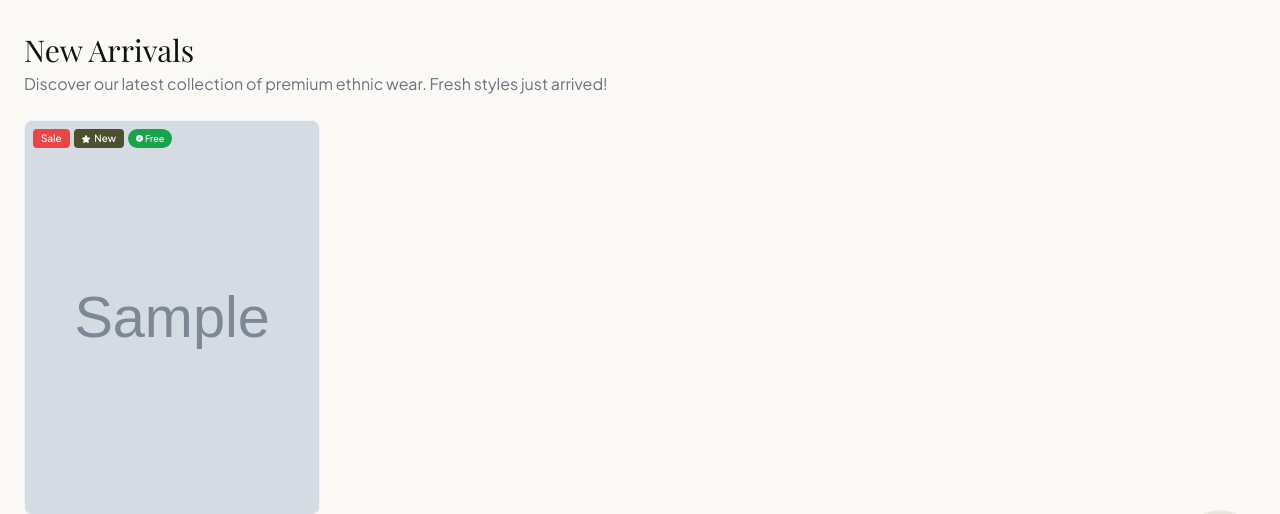
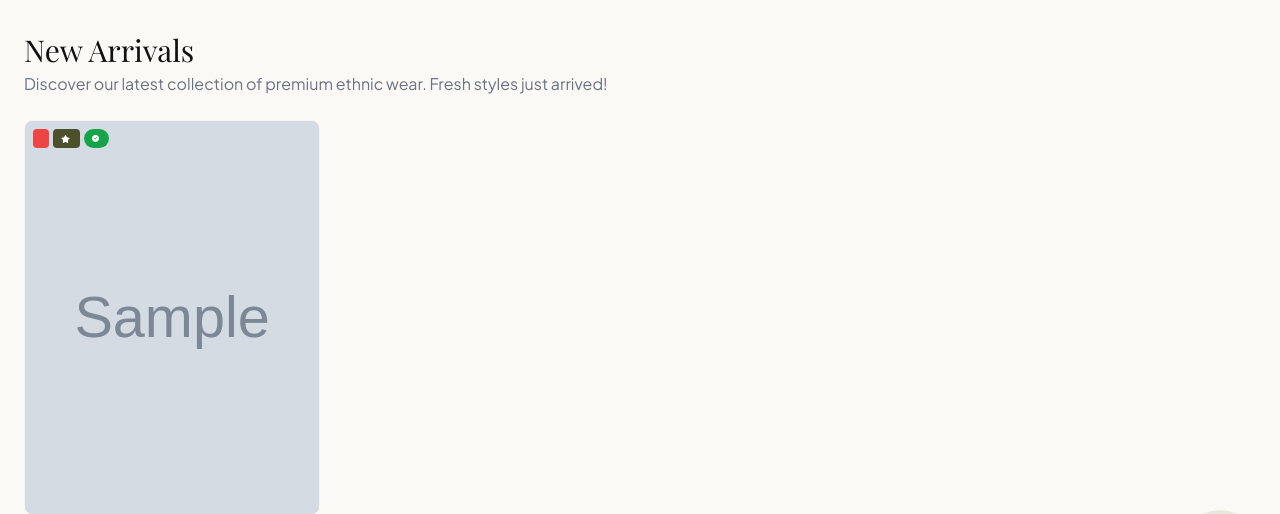
Before and after one commit to benishacletus-ux/olivintra-backend, a Flask app: page /new-arrivals in a window 1280 px wide. Shown: the part 109-623 px from the top of the page. Run offline with Flask 3, Linux system fonts and the light colour scheme; tables that the repository leaves empty hold one stand-in row (values such as "Sample post"); grey boxes marked "Sample" are stand-in pictures; some libraries are stand-ins or nearby versions; some web fonts are replaced.

Commit message:
Remove badges from new arrivals page for cleaner design

```diff
--- a/templates/new_arrivals.html
+++ b/templates/new_arrivals.html
@@ -32,20 +32,20 @@
                     <!-- ============ TOP LEFT BADGES ============ -->
                     <div class="absolute top-2 left-2 flex flex-wrap gap-1 z-10">
                         {% if product.original_price %}
-                        <span class="bg-red-500 text-white text-[8px] sm:text-[10px] px-1.5 sm:px-2 py-0.5 rounded font-medium">Sale</span>
+                        <span class="bg-red-500 text-white text-[8px] sm:text-[10px] px-1.5 sm:px-2 py-0.5 rounded font-medium"></span>
                         {% endif %}
 
                         <!-- NEW ARRIVAL BADGE -->
                         <span class="bg-[#4d502c] text-white text-[8px] sm:text-[10px] px-1.5 sm:px-2 py-0.5 rounded font-medium">
-                            <i class="fas fa-star text-[6px] sm:text-[8px] mr-0.5"></i> New
+                            <i class="fas fa-star text-[6px] sm:text-[8px] mr-0.5"></i>
                         </span>
 
                         <!-- FREE SIZE BADGE -->
                         {% if product.is_free_size %}
                         <span class="bg-green-600 text-white text-[7px] sm:text-[9px] px-1.5 sm:px-2 py-0.5 rounded-full flex items-center gap-0.5 font-medium">
                             <i class="fas fa-check-circle text-[5px] sm:text-[7px]"></i>
-                            <span class="hidden xs:inline">Free Size</span>
-                            <span class="xs:hidden">Free</span>
+                            <span class="hidden xs:inline"></span>
+                            <span class="xs:hidden"></span>
                         </span>
                         {% endif %}
                     </div>
```
